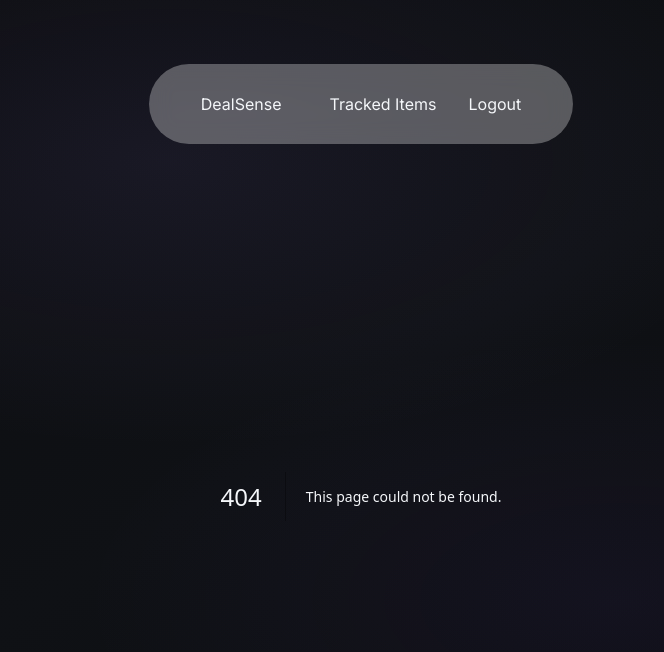
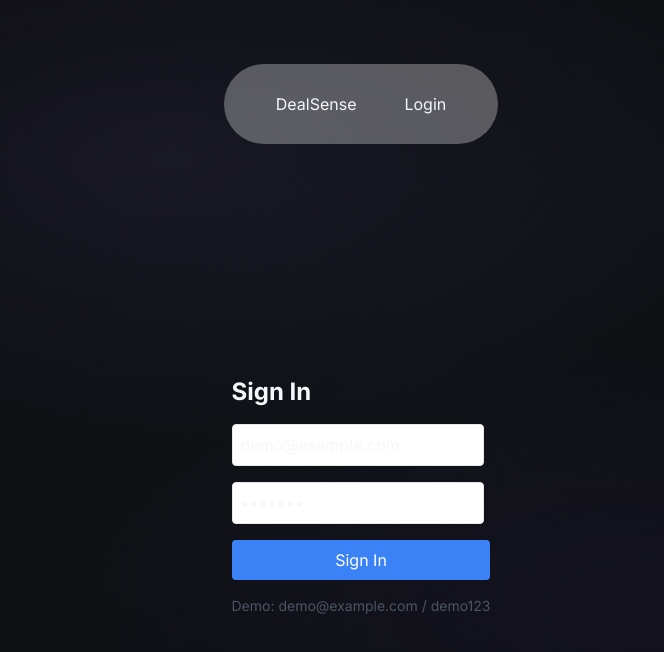
Before and after one commit to fareezmir/smart-price-tracker, a Next.js app in the folder frontend/: page /auth/signin in a window 1280 px wide. Before the commit this address had no page. Shown: the top 652 px of the page, without its empty margins (279-943 px from the left). Built offline with nearby package versions, Linux system fonts and the light colour scheme; no server answers.

Commit message:
next auth integrated, need to add prisma to connect to sql database

```diff
--- a/frontend/next.config.js
+++ b/frontend/next.config.js
@@ -2,6 +2,12 @@
 const nextConfig = {
   async rewrites() {
     return [
+      // Keep NextAuth routes inside Next.js (do NOT proxy to backend)
+      {
+        source: '/api/auth/:path*',
+        destination: '/api/auth/:path*',
+      },
+      // Proxy all other API routes to your backend
       {
         source: '/api/:path*',
         destination: 'http://localhost:8000/api/:path*',
--- a/frontend/package.json
+++ b/frontend/package.json
@@ -11,12 +11,14 @@
     "check": "npm run type-check && npm run lint"
   },
   "dependencies": {
+    "@auth/prisma-adapter": "^2.11.0",
     "@smart-price-tracker/shared": "file:../shared",
     "chart.js": "^4.4.0",
     "clsx": "^2.1.1",
     "geist": "^1.5.1",
     "motion": "^12.23.22",
     "next": "^15.5.4",
+    "next-auth": "^4.24.11",
     "react": "^19.1.1",
     "react-chartjs-2": "^5.2.0",
     "react-dom": "^19.1.1",
--- /dev/null
+++ b/frontend/src/app/api/auth/[...nextauth]/route.ts
@@ -0,0 +1,6 @@
+import NextAuth from "next-auth";
+import { authOptions } from "@/lib/auth";
+
+const handler = NextAuth(authOptions);
+
+export { handler as GET, handler as POST };
--- /dev/null
+++ b/frontend/src/app/auth/signin/page.tsx
@@ -0,0 +1,63 @@
+"use client"
+import { signIn } from "next-auth/react"
+import { useState } from "react"
+import { useRouter } from "next/navigation"
+
+export default function SignIn() {
+  const [email, setEmail] = useState("demo@example.com")
+  const [password, setPassword] = useState("demo123")
+  const [loading, setLoading] = useState(false)
+  const router = useRouter()
+
+  const handleSubmit = async (e: React.FormEvent) => {
+    e.preventDefault()
+    setLoading(true)
+
+    const result = await signIn("credentials", {
+      email,
+      password,
+      redirect: false,
+    })
+
+    if (result?.ok) {
+      router.push("/")
+    }
+    setLoading(false)
+  }
+
+  return (
+    <div className="min-h-screen flex items-center justify-center">
+      <form onSubmit={handleSubmit} className="space-y-4">
+        <h1 className="text-2xl font-bold">Sign In</h1>
+        <div>
+          <input
+            type="email"
+            value={email}
+            onChange={(e) => setEmail(e.target.value)}
+            className="border p-2 rounded"
+            placeholder="Email"
+          />
+        </div>
+        <div>
+          <input
+            type="password"
+            value={password}
+            onChange={(e) => setPassword(e.target.value)}
+            className="border p-2 rounded"
+            placeholder="Password"
+          />
+        </div>
+        <button
+          type="submit"
+          disabled={loading}
+          className="bg-blue-500 text-white p-2 rounded w-full"
+        >
+          {loading ? "Signing in..." : "Sign In"}
+        </button>
+        <p className="text-sm text-gray-600">
+          Demo: demo@example.com / demo123
+        </p>
+      </form>
+    </div>
+  )
+}
--- a/frontend/src/app/layout.tsx
+++ b/frontend/src/app/layout.tsx
@@ -1,7 +1,8 @@
-import type { Metadata } from 'next';
+import type { Metadata } from "next";
 import { Inter } from 'next/font/google';
 import { GeistSans } from 'geist/font/sans';
 import Navbar from '@/components/ui/Navbar';
+import Providers from '@/components/Providers';
 import './globals.css';
 
 export const metadata: Metadata = {
@@ -20,8 +21,10 @@ export default function RootLayout({
     <html lang="en" className={`${inter.variable} ${GeistSans.variable}`}>
 
       <body className="font-inter min-h-screen text-textWhite bg-aurora bg-fixed">
-        <Navbar isAuthenticated={true} brandText='DealSense'/>
-        {children}
+        <Providers>
+          <Navbar brandText='DealSense'/>
+          {children}
+        </Providers>
       </body>
     </html>
   );
--- /dev/null
+++ b/frontend/src/components/Providers.tsx
@@ -0,0 +1,6 @@
+"use client"
+import { SessionProvider } from "next-auth/react"
+
+export default function Providers({ children }: { children: React.ReactNode }) {
+  return <SessionProvider>{children}</SessionProvider>
+}
--- a/frontend/src/components/ui/Navbar.tsx
+++ b/frontend/src/components/ui/Navbar.tsx
@@ -1,25 +1,31 @@
 "use client"
+import { useSession, signOut } from "next-auth/react";
+import { useRouter } from 'next/navigation';
 
 import React from "react";
 import Button from "./Button";
 
 type NavbarProps = {
-    isAuthenticated: boolean;
     brandText: string;
     iconSrc?: string;
-    onLogin?: () => void;
-    onLogout?: () => void;
     onTrackedItems?: () => void;
 };
 
-function Navbar({isAuthenticated, brandText, onLogin, onLogout, onTrackedItems, iconSrc}: NavbarProps): React.JSX.Element {
+function Navbar({ brandText, onTrackedItems, iconSrc}: NavbarProps): React.JSX.Element {
+
+    const { data: session, status } = useSession();
+    const router = useRouter();
+    const signIn = () => router.push("/auth/signin");
+
+    const isAuthenticated = status === "authenticated";
+
     const navbarLinks = {
         authenticated: [
           { label: "Tracked Items", onClick: onTrackedItems, hoverClass: "hover:bg-white/10 transition-colors" },
-          { label: "Logout", onClick: onLogout, hoverClass: "hover:bg-white/10 transition-colors" }
+          { label: "Logout", onClick: () => signOut(), hoverClass: "hover:bg-white/10 transition-colors" }
         ],
         unauthenticated: [
-          { label: "Login", onClick: onLogin, hoverClass: "hover:bg-white/10 transition-colors" }
+          { label: "Login", onClick: () => signIn(), hoverClass: "hover:bg-white/10 transition-colors" }
         ]
     };
 
--- /dev/null
+++ b/frontend/src/lib/auth.ts
@@ -0,0 +1,56 @@
+import { NextAuthOptions } from "next-auth";
+import CredentialsProvider from "next-auth/providers/credentials";
+
+declare module "next-auth" {
+    interface Session {
+      user: {
+        id: string;
+        email?: string | null;
+        name?: string | null;
+        image?: string | null;
+      }
+    }
+  }
+
+export const authOptions: NextAuthOptions = {
+    providers: [
+        CredentialsProvider({
+            name: "credentials",
+            credentials: {
+                email: { label: "Email", type: "email" },
+                password: { label: "Password", type: "password" }
+            },
+            async authorize(credentials: Record<"email" | "password", string> | undefined) { //TODO: Sync with database (i.e. pull creds from database to check)
+                if (credentials?.email == "demo@example.com" && credentials?.password == "demo123") {
+                    return {
+                        id: "demo-user-123",
+                        email: "demo@example.com",
+                        name: "Demo User"
+                    }
+                }
+                return null;
+            }
+        })
+    ],
+    callbacks: {
+        async jwt({ token, user }) {
+            if (user) {
+                token.id = (user as any).id;
+            }
+            return token;
+        },
+        async session({ session, token }) {
+            if (session.user && token?.id) {
+                (session.user as any).id = token.id as string;
+            }
+            return session;
+        }
+    },
+    pages: {
+        signIn: "/auth/signin"
+    },
+    session: {
+        strategy: "jwt",
+    },
+    secret: process.env.NEXTAUTH_SECRET ?? "dev-secret",
+}
```
Also changed, not shown: frontend/src/services/api.ts (+16 -12 lines).
